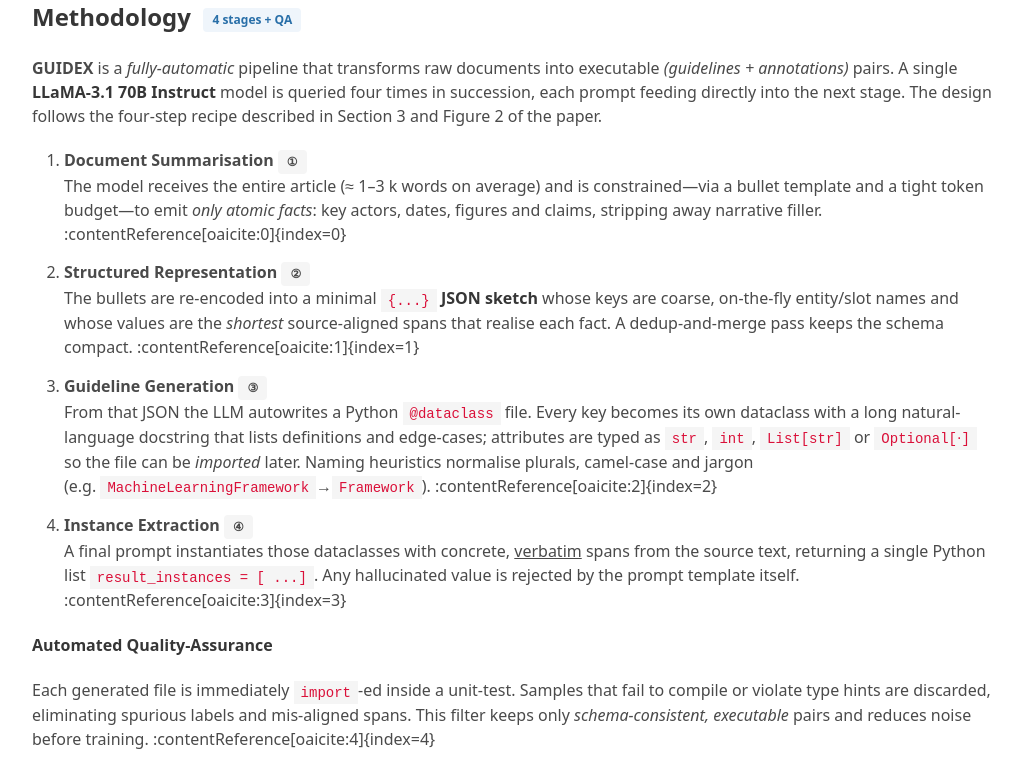
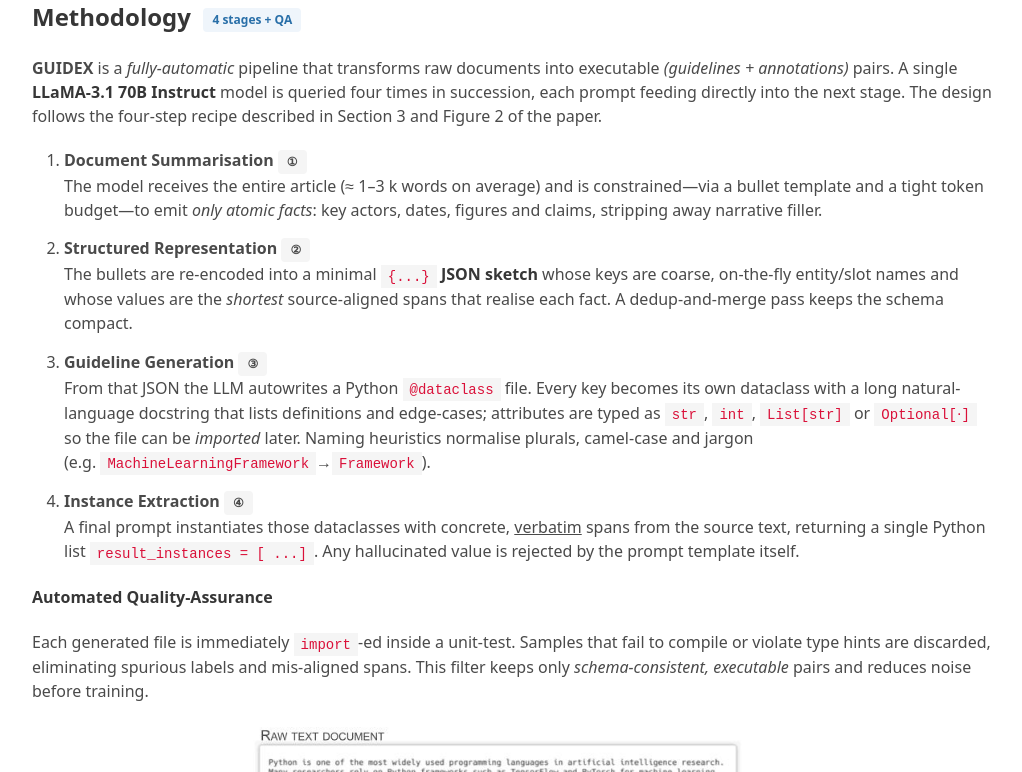
Before and after one commit to Neilus03/guidex.com, a plain HTML site: page index.html in a window 1280 px wide. Shown: the part 1164-1936 px from the top of the page, without its empty margins (128-1150 px from the left). Drawn offline with nearby package versions, Linux system fonts and the light colour scheme.

Commit message:
Update index.html to remove unnecessary citation references from the methodology section, enhancing clarity and readability of the content.

```diff
--- a/index.html
+++ b/index.html
@@ -145,7 +145,7 @@
         The model receives the entire article (≈&nbsp;1–3 k words on average) and is
         constrained—via a bullet template and a tight token budget—to emit
         <em>only atomic facts</em>: key actors, dates, figures and claims,
-        stripping away narrative filler. :contentReference[oaicite:0]{index=0}
+        stripping away narrative filler.
       </li>
 
       <li style="margin-top:.9rem">
@@ -153,7 +153,7 @@
         The bullets are re-encoded into a minimal <code>{...}</code> <strong>JSON
         sketch</strong> whose keys are coarse, on-the-fly entity/slot names and whose
         values are the <em>shortest</em> source-aligned spans that realise each fact.  A
-        dedup-and-merge pass keeps the schema compact. :contentReference[oaicite:1]{index=1}
+        dedup-and-merge pass keeps the schema compact.
       </li>
 
       <li style="margin-top:.9rem">
@@ -164,7 +164,7 @@
         and edge-cases; attributes are typed as <code>str</code>, <code>int</code>,
         <code>List[str]</code> or <code>Optional[⋅]</code> so the file can be
         <em>imported</em> later.  Naming heuristics normalise plurals,
-        camel-case and jargon (e.g.&nbsp;<code>MachineLearningFramework</code>→<code>Framework</code>). :contentReference[oaicite:2]{index=2}
+        camel-case and jargon (e.g.&nbsp;<code>MachineLearningFramework</code>→<code>Framework</code>).
       </li>
 
       <li style="margin-top:.9rem">
@@ -172,7 +172,7 @@
         A final prompt instantiates those dataclasses with concrete,
         <u>verbatim</u> spans from the source text, returning a single Python list
         <code>result_instances = [&nbsp;...]</code>.  Any hallucinated value
-        is rejected by the prompt template itself. :contentReference[oaicite:3]{index=3}
+        is rejected by the prompt template itself.
       </li>
     </ol>
 
@@ -182,7 +182,7 @@
       Samples that fail to compile or violate type hints are discarded,
       eliminating spurious labels and mis-aligned spans.  This filter keeps
       only <em>schema-consistent, executable</em> pairs and reduces noise
-      before training. :contentReference[oaicite:4]{index=4}
+      before training.
     </p>
 
     <!-- pipeline diagram -->
@@ -233,7 +233,7 @@
     <div class="box">
       <pre style="background-color: transparent; padding: 0;"><code>@inproceedings{delafuente2024guidex,
   title     = {GuideX: Guided Synthetic Data Generation for Zero-Shot Information Extraction},
-  author    = {De La Fuente, Neil and Sainz, Oscar and Garc{\'i}a-Ferrero, Iker and Agirre, Eneko},
+  author    = {De La Fuente, Neil and Sainz, Oscar and García-Ferrero, Iker and Agirre, Eneko},
   booktitle = {Findings of the Association for Computational Linguistics: ACL 2025},
   year      = {2025},
   publisher = {Association for Computational Linguistics}
```
